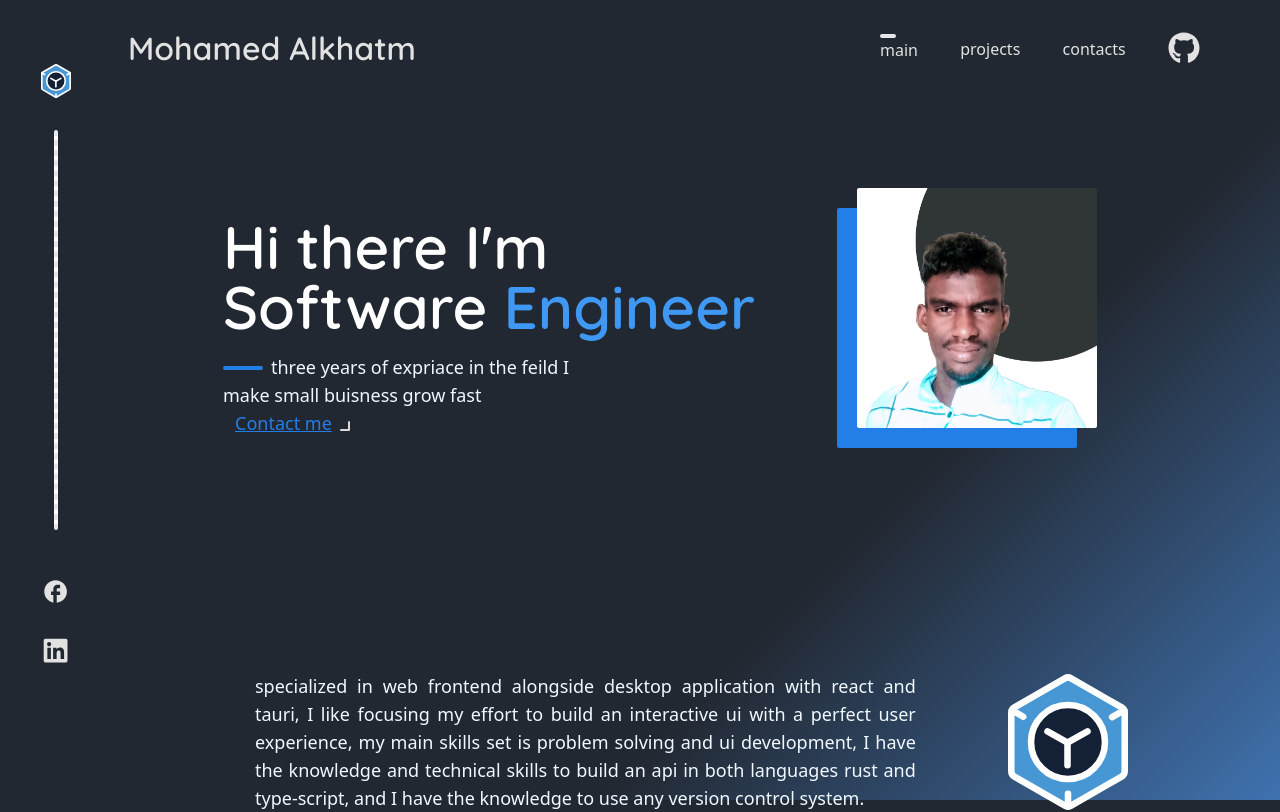
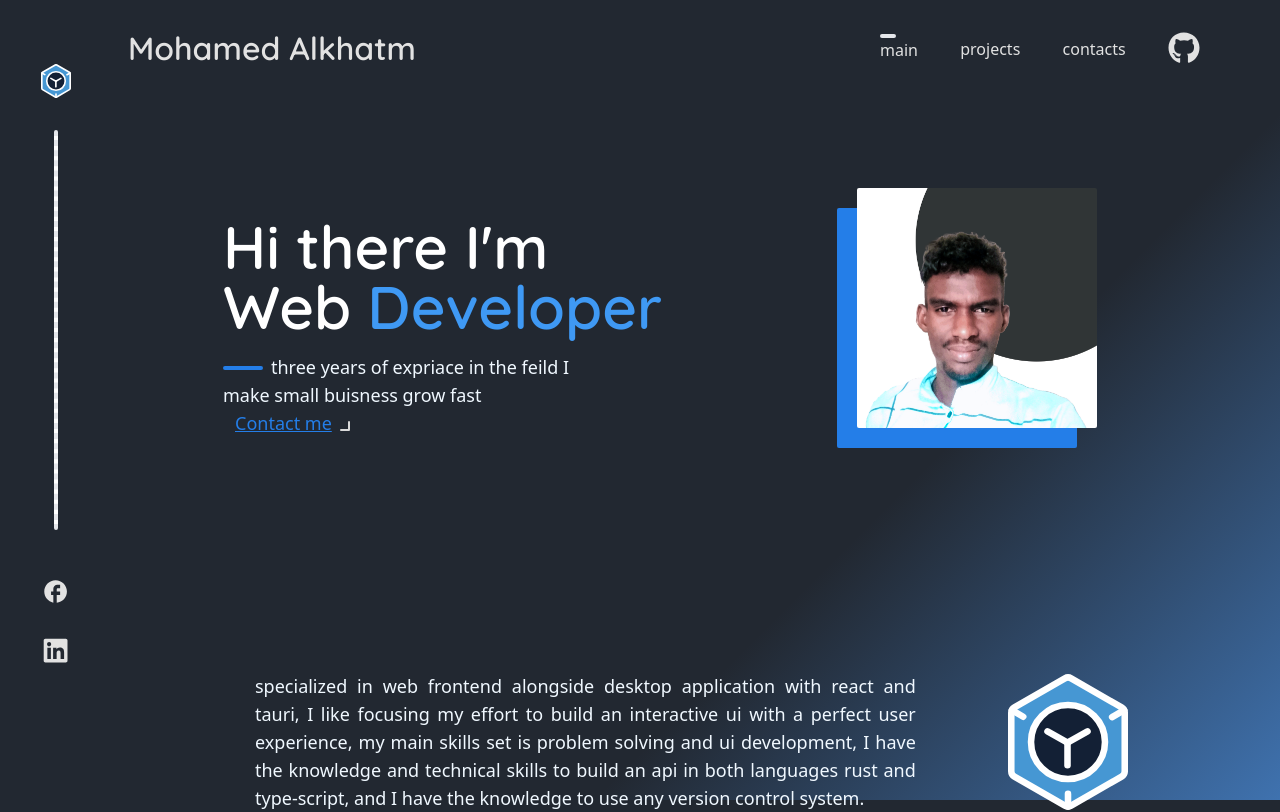
Before and after one commit to mohmmedalkhatim/portfolio, a React (Vite) app: page / in a window 1280 px wide. Shown: the top 812 px of the page. Built offline with nearby package versions, Linux system fonts and the light colour scheme.

Commit message:
changing the content of the hero component

```diff
--- a/src/components/Hero.tsx
+++ b/src/components/Hero.tsx
@@ -14,8 +14,8 @@ const Hero = () => {
     <section className="Hero_container ">
       <div className=" flex flex-col gap-4 lg:pl-[5rem] ">
         <div className="max-w-[38rem] main-title font-semibold  Alro">
-          <h2 className="inline">Hi there I'm Software</h2>
-          <h2 className="text-[#3f99f4] inline pl-4">Engineer</h2>
+          <h2 className="inline">Hi there I'm Web</h2>
+          <h2 className="text-[#3f99f4] inline pl-4">Developer</h2>
         </div>
         <div className="text-lg md:max-w-[24rem] max-w-[20rem] second">
           <p className="line"></p>
```
